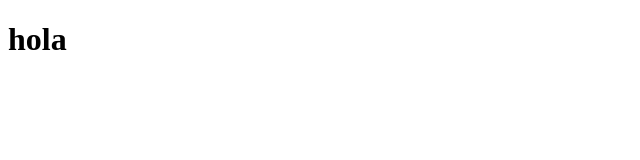
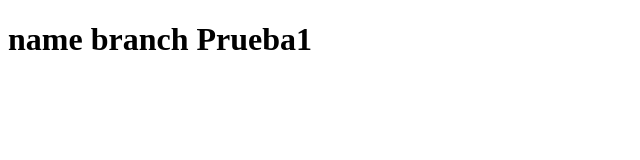
Before and after one commit to jose1423-g/pruebas, a plain HTML site: page index.html in a window 1280 px wide. Shown: the whole page, without its empty margins (0-640 px from the left). Drawn offline with Linux system fonts and the light colour scheme.

Commit message:
modificacion de titulo

```diff
--- a/index.html
+++ b/index.html
@@ -8,7 +8,7 @@
 </head>
 <body>
 
-    <h1>hola</h1>
+    <h1>name branch Prueba1</h1>
 
 </body>
 </html>
```
